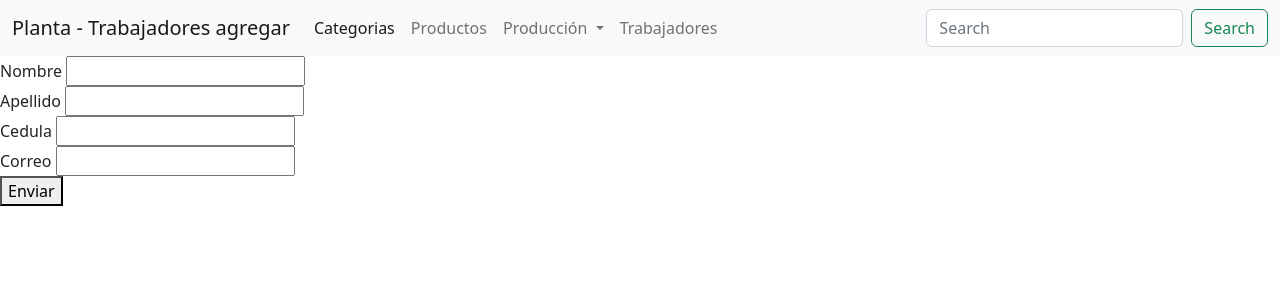
After one commit to ssioco/Django-project, a Django app: page /planta/formuarioTrabajador/ in a window 1280 px wide. The commit adds this page. Shown: the top 300 px of the page. Run offline with Django 4.2, Linux system fonts and the light colour scheme; some libraries are stand-ins or nearby versions.

Commit message:
lunes 22 de agosto

```diff
--- a/planta/static/planta/css/estilos.css
+++ b/planta/static/planta/css/estilos.css
@@ -1,3 +1,3 @@
 body{
-    background-color: aqua;
+    background-color: rgb(45, 69, 69);
 }
--- /dev/null
+++ b/planta/templates/planta/base.html
@@ -0,0 +1,62 @@
+{% load static %}
+<!DOCTYPE html>
+<html lang="es">
+<head>
+    <meta charset="UTF-8">
+    <meta http-equiv="X-UA-Compatible" content="IE=edge">
+    <meta name="viewport" content="width=device-width, initial-scale=1.0">
+    <title>{% block titulo %} Software Planta Sena {% endblock %}</title>
+    <link rel="stylesheet" href="{% static 'planta/css/bootstrap.min.css' %}">
+
+
+    <link rel="apple-touch-icon" sizes="180x180" href="{% static 'planta/favicon_io/apple-touch-icon.png' %}">
+    <link rel="icon" type="image/png" sizes="32x32" href="{% static 'planta/favicon_io/favicon-32x32.png' %}">
+    <link rel="icon" type="image/png" sizes="16x16" href="{% static 'planta/favicon_io/favicon-16x16.png' %}">
+    <link rel="manifest" href="{% static 'planta/favicon_io/site.webmanifest' %}">
+</head>
+<body>
+<nav class="navbar navbar-expand-lg bg-light">
+    <div class="container-fluid">
+      <a class="navbar-brand" href="#">Planta -     {% block subtitulo %} Inicio {% endblock %}</a>
+      <button class="navbar-toggler" type="button" data-bs-toggle="collapse" data-bs-target="#navbarSupportedContent" aria-controls="navbarSupportedContent" aria-expanded="false" aria-label="Toggle navigation">
+        <span class="navbar-toggler-icon"></span>
+      </button>
+      <div class="collapse navbar-collapse" id="navbarSupportedContent">
+        <ul class="navbar-nav me-auto mb-2 mb-lg-0">
+          <li class="nav-item">
+            <a class="nav-link active" aria-current="page" href="#">Categorias</a>
+          </li>
+          <li class="nav-item">
+            <a class="nav-link" href="#">Productos</a>
+          </li>
+          <li class="nav-item dropdown">
+            <a class="nav-link dropdown-toggle" href="#" role="button" data-bs-toggle="dropdown" aria-expanded="false">
+              Producción
+            </a>
+            <ul class="dropdown-menu">
+              <li><a class="dropdown-item" href="#">Action</a></li>
+              <li><a class="dropdown-item" href="#">Another action</a></li>
+              <li><hr class="dropdown-divider"></li>
+              <li><a class="dropdown-item" href="#">Something else here</a></li>
+            </ul>
+          </li>
+          <li class="nav-item">
+            <a class="nav-link" href="{% url 'planta:listarTrabajador' %}">Trabajadores</a>
+          </li>
+        </ul>
+        <form class="d-flex" role="search">
+          <input class="form-control me-2" type="search" placeholder="Search" aria-label="Search">
+          <button class="btn btn-outline-success" type="submit">Search</button>
+        </form>
+      </div>
+    </div>
+  </nav>
+
+    {% block contenedor %} -------------- {% endblock %}
+
+    <script src="{% static 'planta/js/popper.min.js' %}"></script>
+    <script src="{% static 'planta/js/bootstrap.min.js' %}"></script>
+    <script src="{% static 'planta/js/libreria.js' %}"></script>
+</body>
+
+</html>
--- /dev/null
+++ b/planta/templates/planta/trabajador/nuevo_trabajador.html
@@ -0,0 +1,25 @@
+{% extends "planta/base.html" %}
+{% load static %}
+
+{% block titulo %} agregar trabajadores {% endblock %}
+{% block subtitulo %} Trabajadores agregar {% endblock %}
+{% block contenedor %}
+
+<form action="{% url 'planta:guardarTrabajador' %}" method="post">
+    {% csrf_token %}
+    <label for="name">Nombre</label>
+    <input type="text" name="nombre" id="nombre">
+    <br>
+    <label for="last">Apellido</label>
+    <input type="text" name="apellido" id="apellido">
+    <br>
+    <label for="id">Cedula</label>
+    <input type="text" name="cedula" id="cedula">
+    <br>
+    <label for="mail">Correo</label>
+    <input type="text" name="correo" id="correo">
+    <br>
+    <button type="submit">Enviar</button>
+</form>
+
+{% endblock %}
--- a/planta/urls.py
+++ b/planta/urls.py
@@ -6,8 +6,9 @@ app_name ="planta" #Permite utilizar un tag para usar la app
 
 urlpatterns =[
     path('', views.index, name = "index"),
-
-
+    path('trabajadores/', views.listarTrabajadores, name="listarTrabajador"),
+    path('formuarioTrabajador/', views.formularioTrabajador, name="formularioTrabajador"),
+    path('guardarTrabajador/', views.guardarTrabajador, name="guardarTrabajador"),
 
 
 
--- a/planta/views.py
+++ b/planta/views.py
@@ -1,9 +1,44 @@
-from re import A
 from urllib import request
 from django import http
-from django.shortcuts import render
-from django.http import HttpResponse
+from django.shortcuts import render, redirect
+from django.http import HttpResponse, HttpResponseRedirect
+from django.urls import reverse
+
+
+#Mensajes tipo cookie temporales
+from django.contrib import messages
+
+#Gestion de Errores de base de datos
+from django.db import IntegrityError
+
+#Importe de modelos para las consultas
+from .models import Categoria, Produccion, Producto, Trabajador
 
 # Create your views here.
 def index(request):
     return render(request, 'planta/index.html')
+
+def listarTrabajadores(request):
+    q = Trabajador.objects.all()
+    context = { "datos": q }
+    return render(request, 'planta/trabajador/listar_trabajador.html', context)
+
+def formularioTrabajador(request):
+    return render(request, 'planta/trabajador/nuevo_trabajador.html')
+
+def guardarTrabajador(request):
+    try:
+        if request.method == "POST":
+            q = Trabajador(
+                cedula = request.POST["cedula"],
+                nombre = request.POST["nombre"],
+                apellido = request.POST["apellido"],
+                correo = request.POST["correo"]
+            )
+            q.save()
+            messages.success(request, "Trabajador guardado correctamente")
+        else:
+            messages.warning(request, "Usted no ha enviado datos..")
+    except Exception as e:
+        messages.error(request, f"Error: {e}")
+    return redirect('planta:listarTrabajador')
```
Also changed, not shown: planta/templates/planta/index.html (+4 -58 lines), planta/templates/planta/trabajador/listar_trabajador.html (added, +51 -0 lines), db.sqlite3.
